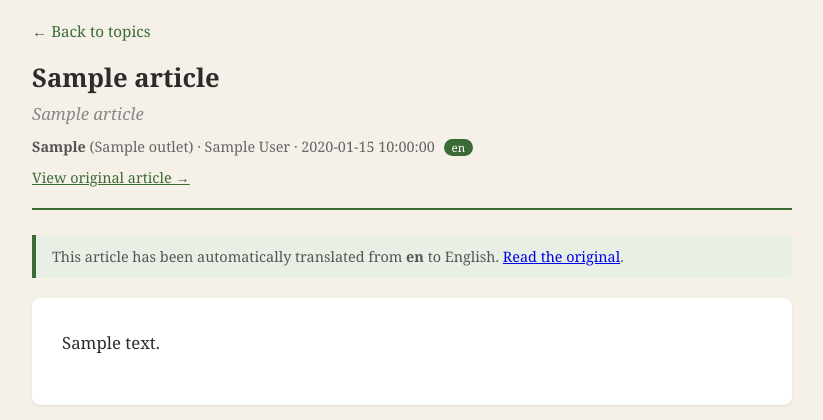
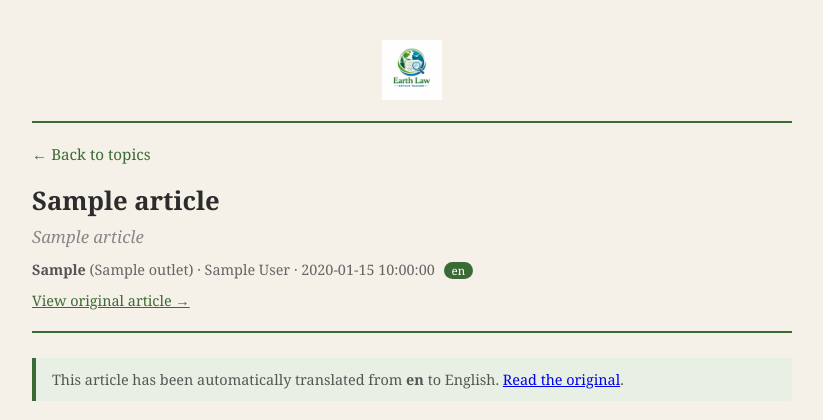
Before and after one commit to zepelinedit-jpg/earth-law-tracker, a Flask app: template templates/article.html in a window 1280 px wide. Shown: the top 420 px of the page, without its empty margins (228-1051 px from the left). Run offline with Flask 3, Linux system fonts and the light colour scheme; the template is opened without the code that fills it: most values are stand-ins (such as "Sample title", 1, 10 or a date in 2020).

Commit message:
Add logo.png to header across all templates
Co-Authored-By: Claude Sonnet 4.6 <noreply@anthropic.com>

```diff
--- a/templates/all.html
+++ b/templates/all.html
@@ -20,6 +20,7 @@
             border-bottom: 2px solid #3a6b35;
             margin-bottom: 24px;
         }
+        header img { max-height: 80px; margin-bottom: 10px; }
         header h1 { color: #3a6b35; font-size: 2em; margin-bottom: 5px; }
         header p { color: #666; font-style: italic; }
         .back-link {
@@ -137,6 +138,7 @@
 </head>
 <body>
     <header>
+        <img src="/static/logo.png" alt="Earth Law Article Tracker logo">
         <h1>Earth Law Article Tracker</h1>
         <p>Rights of Nature &middot; Ecocide &middot; Human Environmental Rights</p>
     </header>
--- a/templates/article.html
+++ b/templates/article.html
@@ -14,6 +14,13 @@
             margin: 0 auto;
             padding: 20px;
         }
+        .site-header {
+            text-align: center;
+            padding: 20px 0 16px;
+            border-bottom: 2px solid #3a6b35;
+            margin-bottom: 20px;
+        }
+        .site-header img { max-height: 60px; }
         .back-link {
             display: inline-block;
             color: #3a6b35;
@@ -82,6 +89,9 @@
     </style>
 </head>
 <body>
+    <div class="site-header">
+        <img src="/static/logo.png" alt="Earth Law Article Tracker logo">
+    </div>
     <a href="/" class="back-link">&larr; Back to topics</a>
 
     <div class="article-header">
--- a/templates/index.html
+++ b/templates/index.html
@@ -20,6 +20,7 @@
             border-bottom: 2px solid #3a6b35;
             margin-bottom: 0;
         }
+        header img { max-height: 80px; margin-bottom: 10px; }
         header h1 { color: #3a6b35; font-size: 2em; margin-bottom: 5px; }
         header p { color: #666; font-style: italic; }
         .keynote {
@@ -213,6 +214,7 @@
 </head>
 <body>
     <header>
+        <img src="/static/logo.png" alt="Earth Law Article Tracker logo">
         <h1>Earth Law Article Tracker</h1>
         <p>Rights of Nature &middot; Ecocide &middot; Human Environmental Rights</p>
     </header>
--- a/templates/tag.html
+++ b/templates/tag.html
@@ -20,6 +20,7 @@
             border-bottom: 2px solid #3a6b35;
             margin-bottom: 24px;
         }
+        header img { max-height: 80px; margin-bottom: 10px; }
         header h1 { color: #3a6b35; font-size: 2em; margin-bottom: 5px; }
         header p { color: #666; font-style: italic; }
         .back-link {
@@ -91,6 +92,7 @@
 </head>
 <body>
     <header>
+        <img src="/static/logo.png" alt="Earth Law Article Tracker logo">
         <h1>Earth Law Article Tracker</h1>
         <p>Rights of Nature &middot; Ecocide &middot; Human Environmental Rights</p>
     </header>
```
Also changed, not shown: static/logo.png (added).
